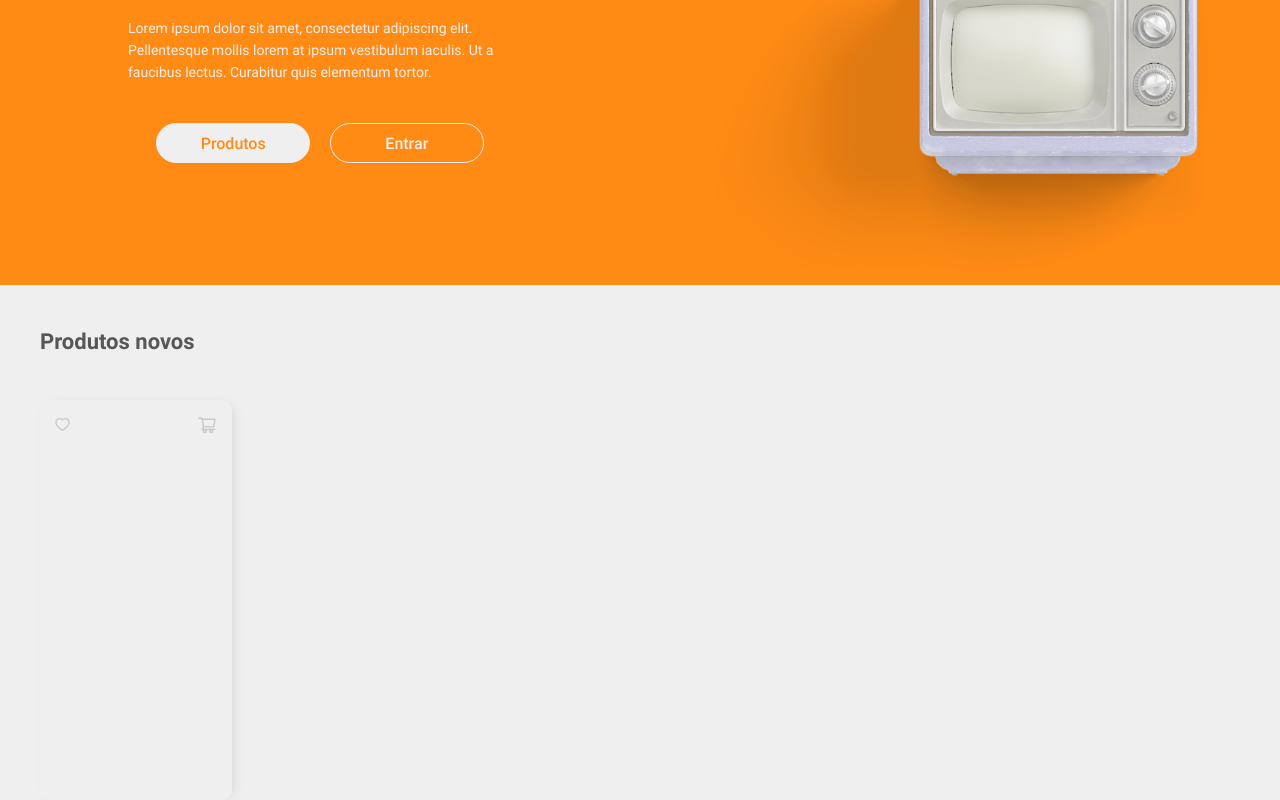
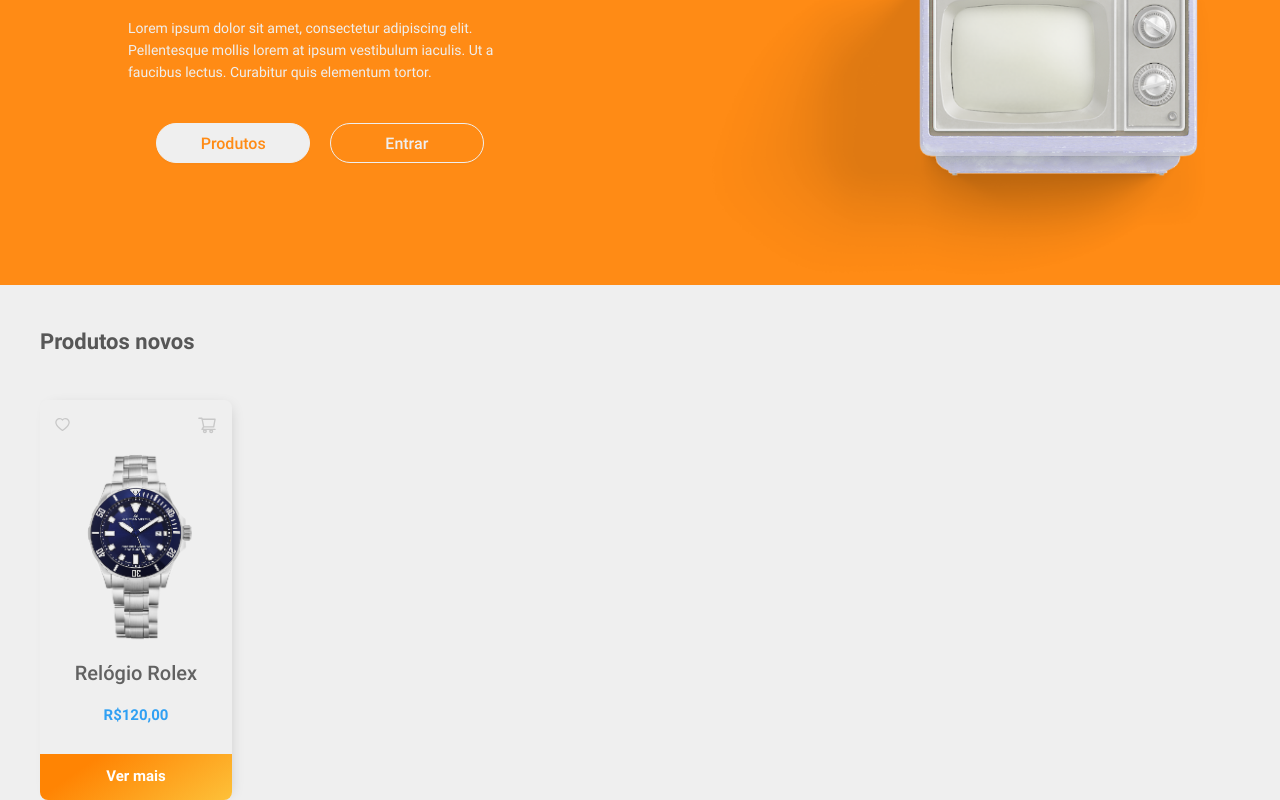
Before and after one commit to EduardoPD1921/e.com-frontend, a React (Create React App) app: page / in a window 1280 px wide. Shown: the part 275-1075 px from the top of the page. Built offline with nearby package versions, Linux system fonts and the light colour scheme.

Commit message:
:construction: Card style done

```diff
--- a/src/pages/Home/index.js
+++ b/src/pages/Home/index.js
@@ -8,11 +8,17 @@ import {
   HomeSection,
   CardSectionTitle,
   ProductCard,
-  CardActions
+  CardActions,
+  CardInfo,
+  CardShow,
+  CardTitle,
+  CardPrice
 } from './styles';
 
 import Header from '../../components/Header';
 import Banner from '../../components/Banner';
+
+import itemImage from '../../static/images/itemImage.png';
 
 function Home() {
   // const responsive = {
@@ -49,6 +55,18 @@ function Home() {
           <HeartOutlined style={{ fontSize: 15, color: '#c8c8c8' }} />
           <ShoppingCartOutlined style={{ fontSize: 20, color: '#c8c8c8' }} />
         </CardActions>
+        <CardInfo>
+          <img src={itemImage} width={150} alt="Relógio" />
+          <CardTitle>
+            Relógio Rolex
+          </CardTitle>
+          <CardPrice>
+            R$120,00
+          </CardPrice>
+        </CardInfo>
+        <CardShow>
+          Ver mais
+        </CardShow>
       </ProductCard>
     </HomeSection>
   );
--- a/src/pages/Home/styles.js
+++ b/src/pages/Home/styles.js
@@ -22,7 +22,7 @@ export const ProductCard = styled.div`
   display: flex;
   flex-direction: column;
 
-  border-radius: 10px;
+  border-radius: 8px;
 
   -webkit-box-shadow: 4px 1px 15px -7px rgba(0,0,0,0.2);
   box-shadow: 4px 1px 15px -7px rgba(0,0,0,0.2);
@@ -32,5 +32,47 @@ export const CardActions = styled.div`
   margin: 15px;
 
   display: flex;
+  flex: 1;
   justify-content: space-between;
 `;
+
+export const CardInfo = styled.div`
+  display: flex;
+  flex-direction: column;
+  align-items: center;
+  flex: 20;
+`;
+
+export const CardTitle = styled.div`
+  margin: 15px;
+
+  font-family: robotoMedium;
+  font-size: 20px;
+  color: #626262;
+`;
+
+export const CardPrice = styled.div`
+  font-family: robotoBold;
+  font-size: 15px;
+  color: #30a0f3;
+`;
+
+export const CardShow = styled.div`
+  display: flex;
+  justify-content: center;
+  align-items: center;
+  flex: 3;
+
+  font-family: robotoBold;
+  font-size: 15px;
+  color: white;
+
+  border-bottom-left-radius: 8px;
+  border-bottom-right-radius: 8px;
+
+  background: rgb(255,132,3);
+  background: -moz-linear-gradient(145deg, rgba(255,132,3,1) 24%, rgba(253,193,57,1) 100%);
+  background: -webkit-linear-gradient(145deg, rgba(255,132,3,1) 24%, rgba(253,193,57,1) 100%);
+  background: linear-gradient(145deg, rgba(255,132,3,1) 24%, rgba(253,193,57,1) 100%);
+  filter: progid:DXImageTransform.Microsoft.gradient(startColorstr="#ff8403",endColorstr="#fdc139",GradientType=1);
+`;
```
Also changed, not shown: src/static/images/itemImage.png (added).
